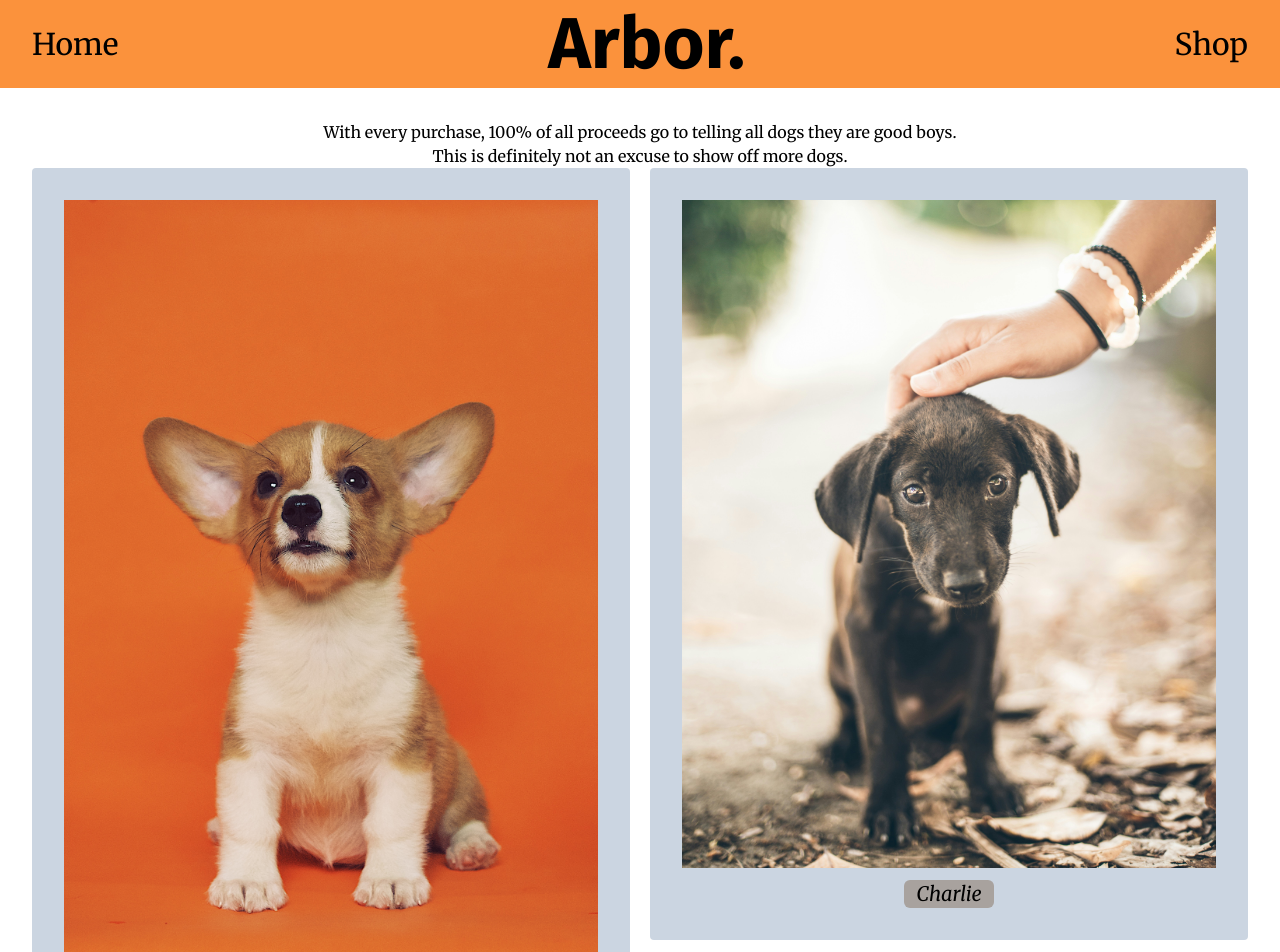
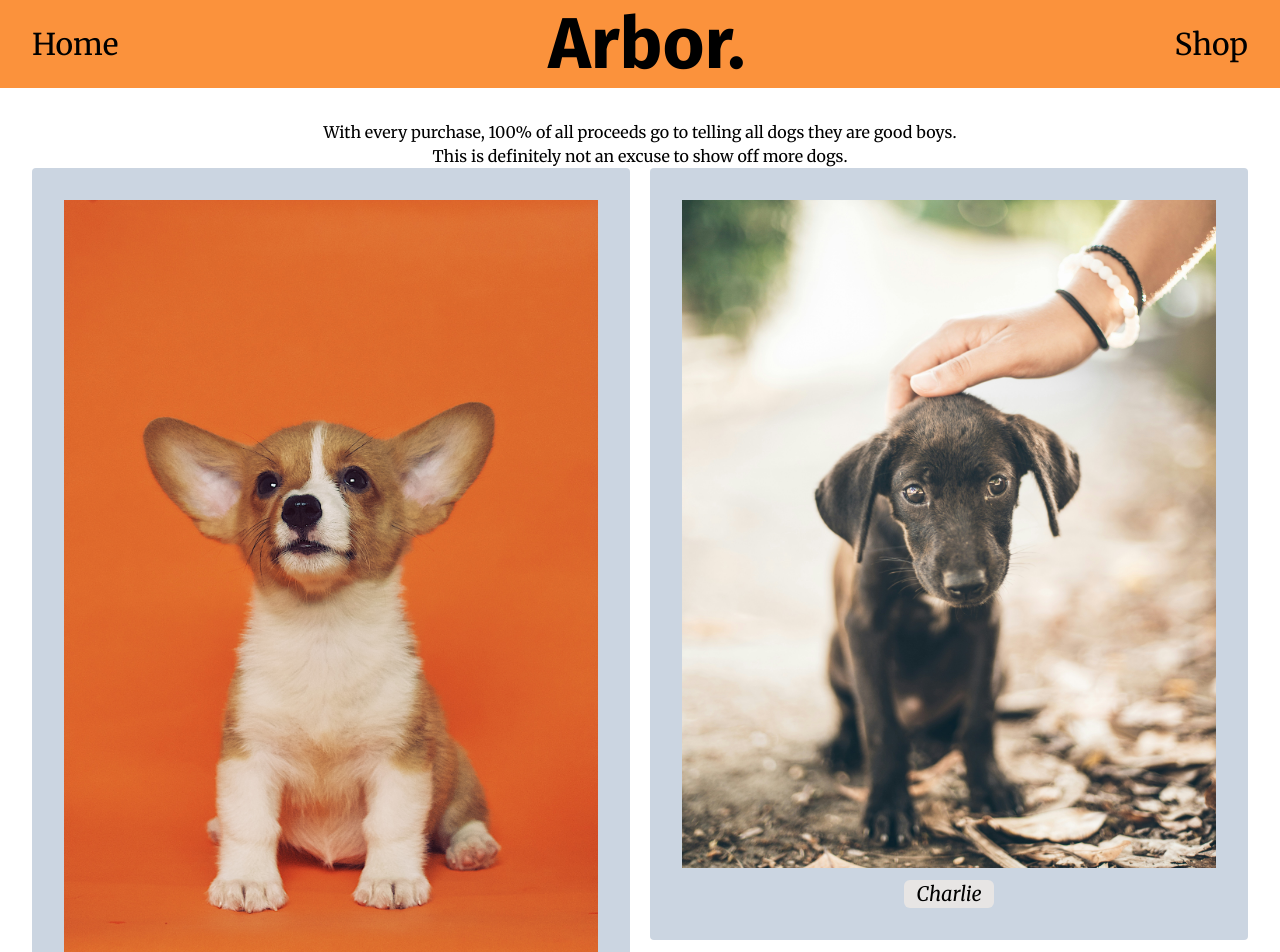
Before and after one commit to Lucrum/arbor-store, a React (Vite) app: page / in a window 1280 px wide. Shown: the top 952 px of the page. Built offline with nearby package versions, Linux system fonts and the light colour scheme.

Commit message:
Adjust readability

```diff
--- a/src/components/DogCard.jsx
+++ b/src/components/DogCard.jsx
@@ -5,7 +5,7 @@ function DogCard({ name, imgSrc, imgAlt, desc }) {
     <div className="p-8 rounded bg-slate-300">
       <img src={imgSrc} alt={imgAlt} />
       <div className="flex justify-center">
-        <h3 className="italic text-xl rounded-md px-3 mt-3 bg-stone-400">
+        <h3 className="italic text-xl rounded-md px-3 mt-3 bg-stone-200">
           {name}
         </h3>
       </div>
```
